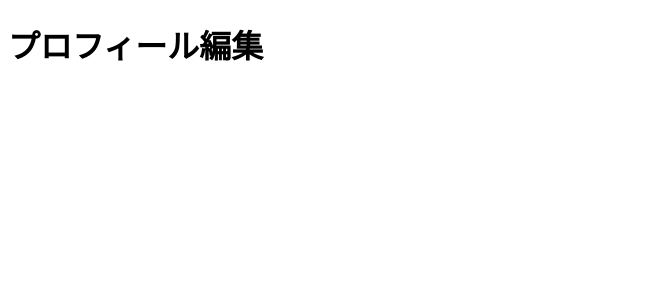
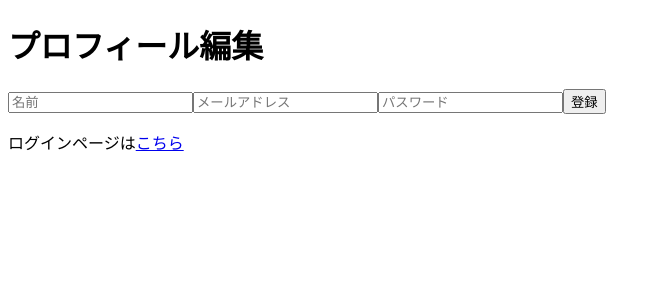
Before and after one commit to mittiiiiiiiii/todo-app, a Next.js app: page /profile in a window 1280 px wide. Shown: the top 300 px of the page, without its empty margins (0-661 px from the left). Built offline with nearby package versions, Linux system fonts and the light colour scheme; no server answers; sample sign-in values are in the browser's storage.

Commit message:
feat: フォームを作成

```diff
--- a/src/app/profile/page.tsx
+++ b/src/app/profile/page.tsx
@@ -6,6 +6,9 @@ import axios from 'axios'
 
 export default function ProfilePage() {
     const router = useRouter();
+    const [email, setEmail] = useState('');
+    const [password, setPassword] = useState('');
+    const [name, setName] = useState('');
 
     useEffect(() => {
         const checkLogin = async () => {
@@ -19,14 +22,49 @@ export default function ProfilePage() {
             return JSON.parse(user);
         };
 
+        const fetchUser = async (userId: number) => {
+            try{
+                const res = await axios.get('/api/profile', {params: { userId } });
+                console.log("ユーザーの取得に成功", res.data);
+            }catch(error){
+                console.log('ユーザー情報の取得に失敗しました',error);
+            }
+        }
+
         (async () => {
-            await checkLogin();
+            const user = await checkLogin();
+            await fetchUser(user.id);
         })();
     },[router]);
+
+    const handleSubmit = async(e: React.FormEvent<HTMLFormElement>) => {
+        console.log('ボタンが押されたよー');
+        e.preventDefault();
+        const user = JSON.parse(localStorage.getItem('user')||'{}');
+        try{
+            const response= await axios.post('/api/profile', {
+                userId: user.id,
+                name,
+                email,
+                password
+            });
+            console.log('編集に成功しました',response.data);
+            router.push('/tasks');
+        }catch (error) {
+            console.log('編集に失敗しました',error);
+        }
+    }
 
     return(
         <>
             <h1>プロフィール編集</h1>
+            <form onSubmit={handleSubmit}>
+                <input type='text' value={name} onChange={e => setName(e.target.value)} placeholder='名前' required/>
+                <input type='text' value={email} onChange={e=> setEmail(e.target.value)} placeholder='メールアドレス' required/>
+                <input type='text' value={password} onChange={e=> setPassword(e.target.value)} placeholder='パスワード' required/>
+                <button type='submit'>登録</button>
+            </form>
+            <p>ログインページは<a href='/login'>こちら</a></p>
         </>
     );
 }
```
